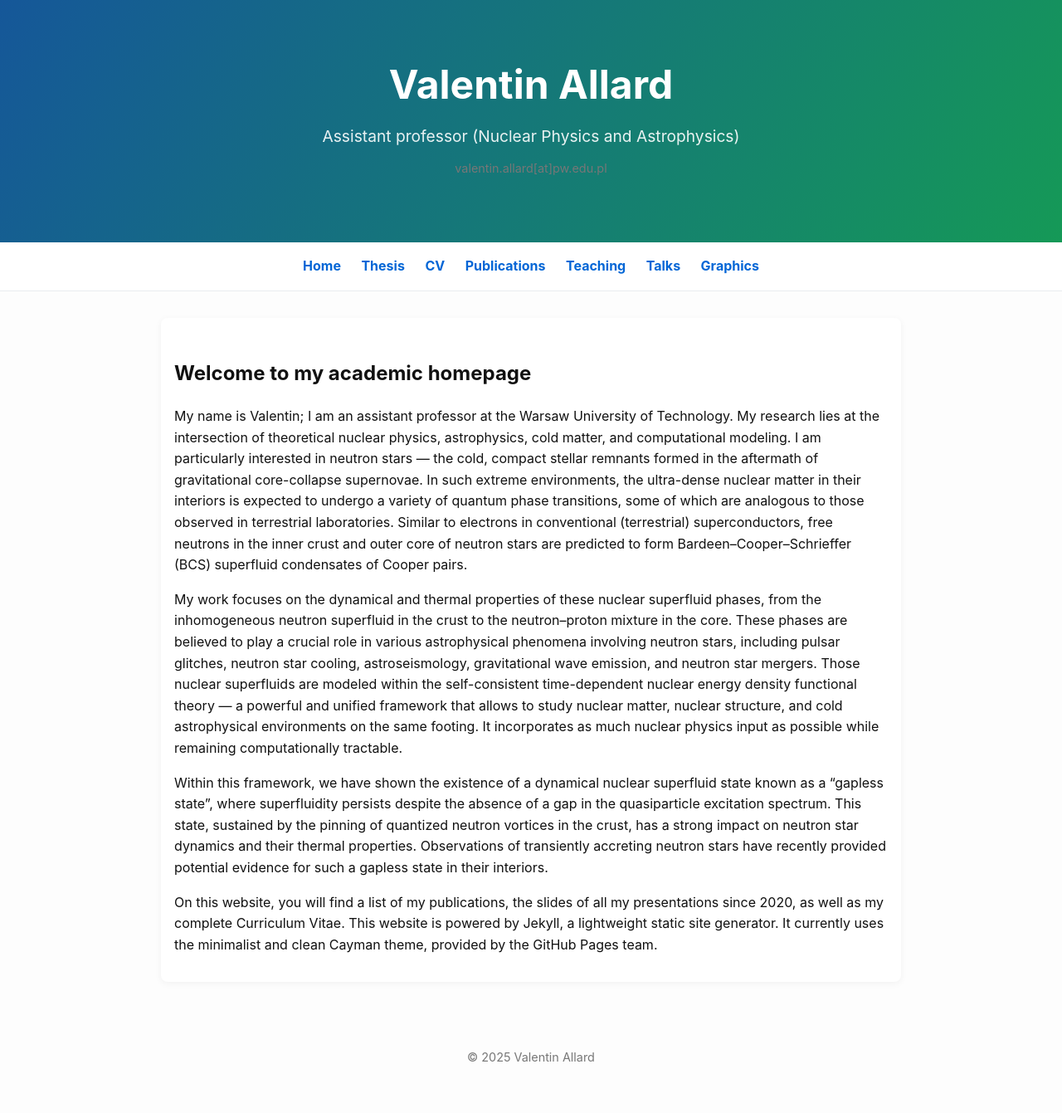
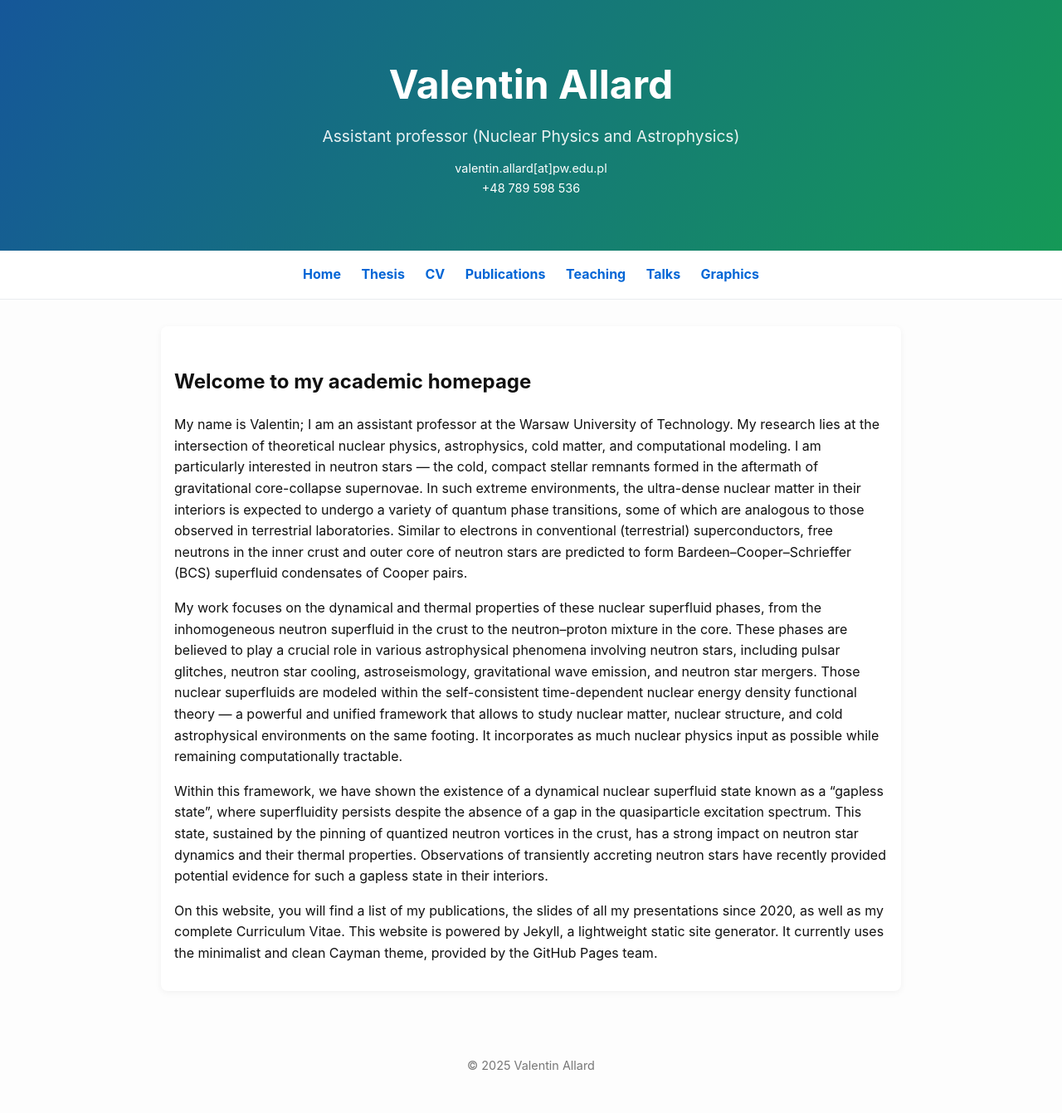
Before and after one commit to V-allard/V-allard.github.io, a Jekyll site: the page index.html, which Jekyll copies as it is, in a window 1280 px wide. Shown: the whole page at 83% size. Built offline with Jekyll 4.4.1, drawn with Linux system fonts in a browser that asks for light colours.

Commit message:
Update index.html

```diff
--- a/index.html
+++ b/index.html
@@ -11,7 +11,10 @@
     <div class="container">
       <h1>Valentin Allard</h1>
       <p class="subtitle">Assistant professor (Nuclear Physics and Astrophysics)</p>
-      <p style="font-size: 0.9rem; color: #777; margin-top: -0.5rem;">valentin.allard[at]pw.edu.pl</p>
+      <p style="font-size: 0.9rem; color: white; margin: -0.5rem 0 0.1rem 0;">valentin.allard[at]pw.edu.pl</p>
+      <p style="font-size: 0.9rem; color: white; margin: 0;">+48 789 598 536</p>
+      <!-- <p style="font-size: 0.9rem; color: white; margin-top: -0.5rem;">valentin.allard[at]pw.edu.pl</p>
+      <p style="font-size: 0.9rem; color: white; margin-top: -0.5rem;">+48789598536</p> -->
     </div>
   </header>
 
```
